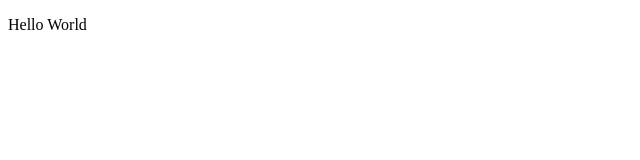
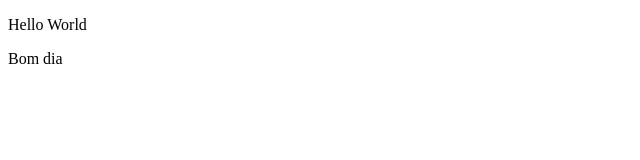
Before and after one commit to mmarianadsc/Meu-primeiro-reposit-rio, a plain HTML site: page index.html in a window 1280 px wide. Shown: the full height of the page, 0-640 px from the left. Drawn offline with Linux system fonts and the light colour scheme.

Commit message:
add-bom-dia

```diff
--- a/index.html
+++ b/index.html
@@ -7,6 +7,7 @@
 </head>
 <body>
     <p>Hello World</p>
+    <p>Bom dia</p>
 
 </body>
 </html>
```
